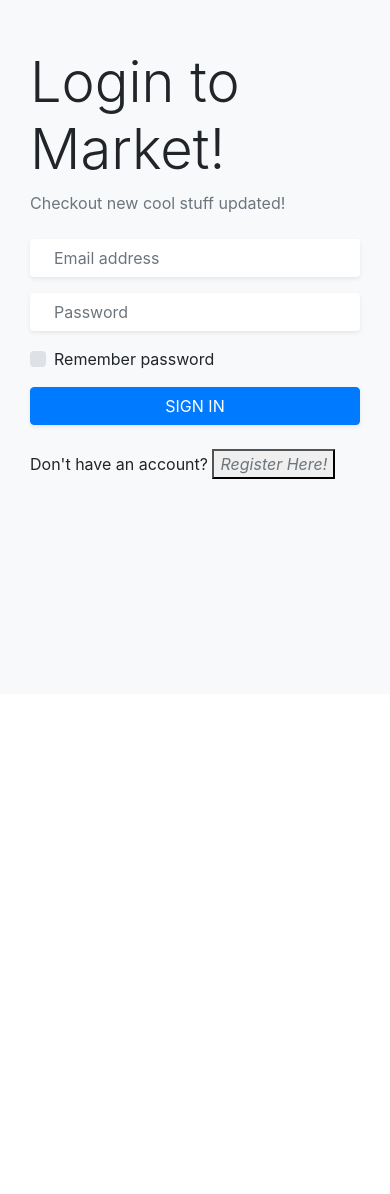
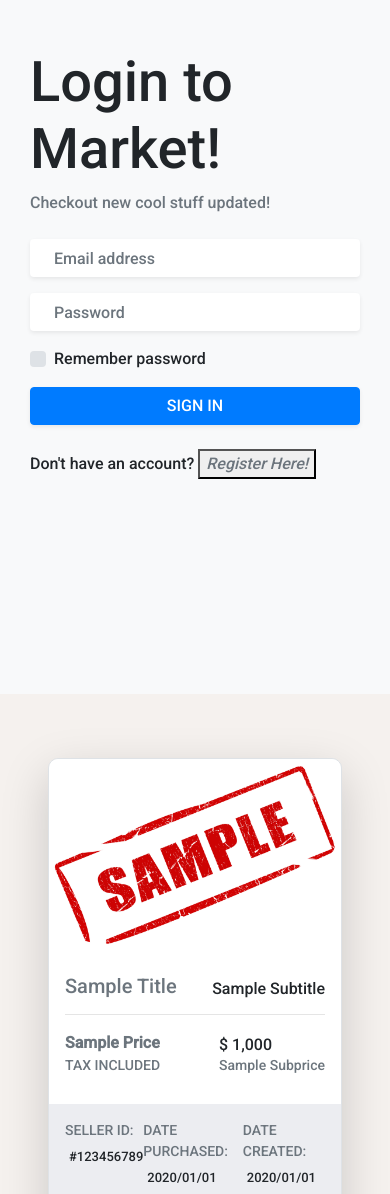
Before and after one commit to ULY-SS3S/Hack_21, a React (Create React App) app in the folder frontend/: page / in a window 390 px wide. Shown: the part 150-1344 px from the top of the page. Before the commit the page ends 844 px from the top, so only its background shows below. Built offline with nearby package versions, Linux system fonts and the light colour scheme.

Commit message:
Add product card, Styles adjusted, Intro finished

```diff
--- a/frontend/src/components/App.js
+++ b/frontend/src/components/App.js
@@ -1,8 +1,14 @@
 import React from "react";
 import Intro from "./Intro_Page/Intro";
+import Products from "./Products";
 
 function App() {
-    return <Intro />;
+    return (
+        <div>
+            <Intro />
+            <Products />
+        </div>
+    );
 }
 
 export default App;
--- /dev/null
+++ b/frontend/src/components/ProductCard.js
@@ -0,0 +1,106 @@
+import "../styles/product.css";
+import React from "react";
+import SampleImage from "../images/Sample.jpg";
+
+class ProductCard extends React.Component {
+    render() {
+        return (
+            <div className="col-12 col-sm-12 col-md-6 col-lg-4 mt-3">
+                <div className="card shadow-lg border">
+                    {" "}
+                    <img
+                        src={SampleImage}
+                        alt="not available"
+                        className="card-img-top"
+                        width="100%"
+                    />
+                    <div className="card-body pt-0 px-0">
+                        <div className="d-flex flex-row justify-content-between mb-0 px-3">
+                            {" "}
+                            <span className="text-muted mt-3">
+                                Sample Title
+                            </span>
+                            <h6 className="mt-4">Sample Subtitle</h6>
+                        </div>
+                        <hr className="mt-2 mx-3" />
+                        <div className="d-flex flex-row justify-content-between px-3 pb-4">
+                            <div className="d-flex flex-column mb-1">
+                                <span className="text-muted" id="price">
+                                    Sample Price
+                                </span>
+                                <small className="text-muted">
+                                    TAX INCLUDED
+                                </small>
+                            </div>
+                            <div className="d-flex flex-column mb-1 pt-1">
+                                <h5 className="mb-0">$&#xa0;1,000</h5>
+                                <small className="text-muted text-right">
+                                    Sample Subprice
+                                </small>
+                            </div>
+                        </div>
+                        <div className="d-flex flex-row justify-content-between p-3 mid">
+                            <div className="d-flex flex-column">
+                                <small className="text-muted mb-2">
+                                    SELLER ID:
+                                </small>
+                                <div className="d-flex flex-row">
+                                    <h6 className="ml-1">#123456789</h6>
+                                </div>
+                            </div>
+                            <div className="d-flex flex-column">
+                                <small className="text-muted mb-2">
+                                    DATE PURCHASED:
+                                </small>
+                                <div className="d-flex flex-row">
+                                    <h6 className="ml-1">2020/01/01</h6>
+                                </div>
+                            </div>
+                            <div className="d-flex flex-column">
+                                <small className="text-muted mb-2">
+                                    DATE CREATED:
+                                </small>
+                                <div className="d-flex flex-row">
+                                    <h6 className="ml-1">2020/01/01</h6>
+                                </div>
+                            </div>
+                        </div>{" "}
+                        <div className="d-flex flex-row justify-content-between p-3 mid border-top">
+                            <div className="d-flex flex-column">
+                                <small className="text-muted mb-2">
+                                    DESCRIPTION:
+                                </small>
+                                <div className="d-flex flex-row">
+                                    Lorem ipsum dolor sit amet, consectetur
+                                    adipiscing elit, sed do eiusmod tempor
+                                    incididunt ut labore et dolore magna aliqua.
+                                    Ut enim ad minim veniam, quis nostrud
+                                    exercitation ullamco laboris nisi ut aliquip
+                                    ex ea commodo consequat. Duis aute irure
+                                    dolor in reprehenderit in voluptate velit
+                                    esse cillum dolore eu fugiat nulla pariatur.
+                                    Excepteur sint occaecat cupidatat non
+                                    proident, sunt in culpa qui officia deserunt
+                                    mollit anim id est laborum.
+                                </div>
+                            </div>
+                        </div>{" "}
+                        <div className="mx-3 mt-3 mb-2">
+                            <button
+                                type="button"
+                                className="btn btn-danger btn-block"
+                            >
+                                <b>BUY</b>
+                            </button>
+                        </div>{" "}
+                        <small className="d-flex justify-content-center text-muted">
+                            *Legal Disclaimer
+                        </small>
+                    </div>
+                </div>
+            </div>
+        );
+    }
+}
+
+export default ProductCard;
--- /dev/null
+++ b/frontend/src/components/ProductContainer.js
@@ -0,0 +1,11 @@
+import React from "react";
+
+const ProductContainer = ({ children }) => {
+    return (
+        <div className="container-fluid w-100 px-5 justify-content-center">
+            <div className="row mt-5">{children}</div>
+        </div>
+    );
+};
+
+export default ProductContainer;
--- /dev/null
+++ b/frontend/src/components/Products.js
@@ -0,0 +1,17 @@
+import React from "react";
+import ProductContainer from "./ProductContainer";
+import ProductCard from "./ProductCard";
+
+class Products extends React.Component {
+    render() {
+        return (
+            <ProductContainer>
+                <ProductCard />
+                <ProductCard />
+                <ProductCard />
+            </ProductContainer>
+        );
+    }
+}
+
+export default Products;
--- /dev/null
+++ b/frontend/src/styles/product.css
@@ -0,0 +1,68 @@
+@import url("https://fonts.googleapis.com/css2?family=Roboto:wght@500&display=swap");
+
+* {
+    box-sizing: border-box;
+}
+
+body {
+    background: #f5f1ee;
+    font-family: "Roboto", sans-serif;
+}
+
+.card {
+    border-radius: 10px;
+}
+
+.card-img-top {
+    border-top-right-radius: 10px;
+    border-top-left-radius: 10px;
+}
+
+#price {
+    font-size: 16px;
+    font-weight: 800;
+}
+
+span.text-muted {
+    font-size: 20px;
+}
+
+small.text-muted {
+    font-size: 14px;
+}
+
+h5.mb-0 {
+    font-size: 1rem;
+}
+
+.mid {
+    background: #ecedf1;
+}
+
+h6.ml-1 {
+    font-size: 13px;
+}
+
+small.key {
+    font-size: 14px;
+}
+
+.btn-danger {
+    color: #ffcbd2;
+}
+
+.btn-danger:focus {
+    box-shadow: none;
+}
+
+small.justify-content-center {
+    font-size: 9px;
+    cursor: pointer;
+    text-decoration: underline;
+}
+
+@media screen and (max-width: 600px) {
+    .col-sm-4 {
+        margin-bottom: 50px;
+    }
+}
```
Also changed, not shown: frontend/src/images/Sample.jpg (added).
